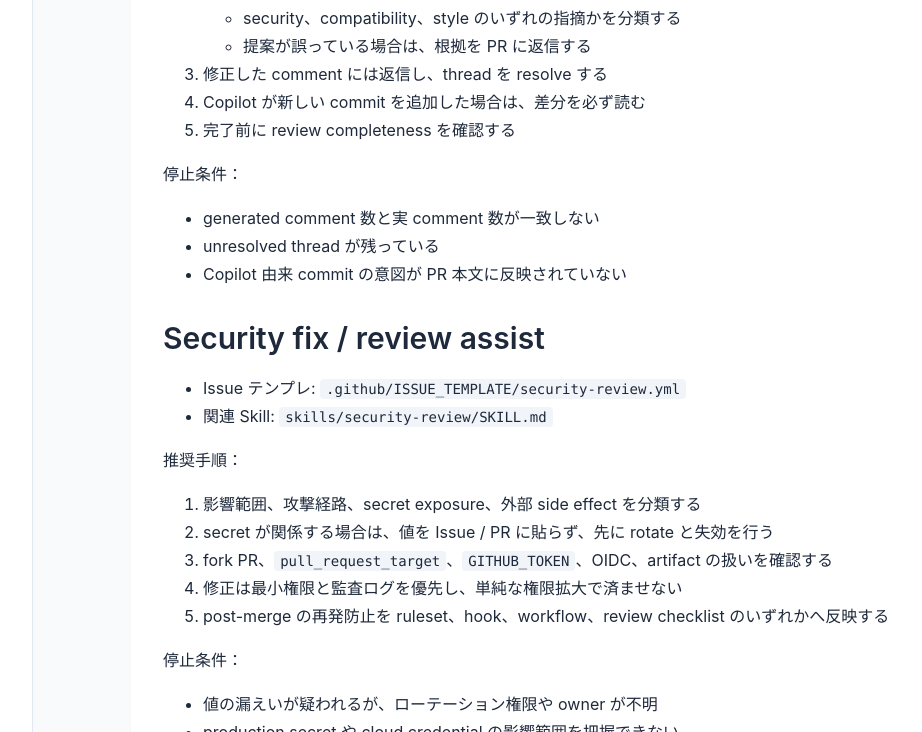
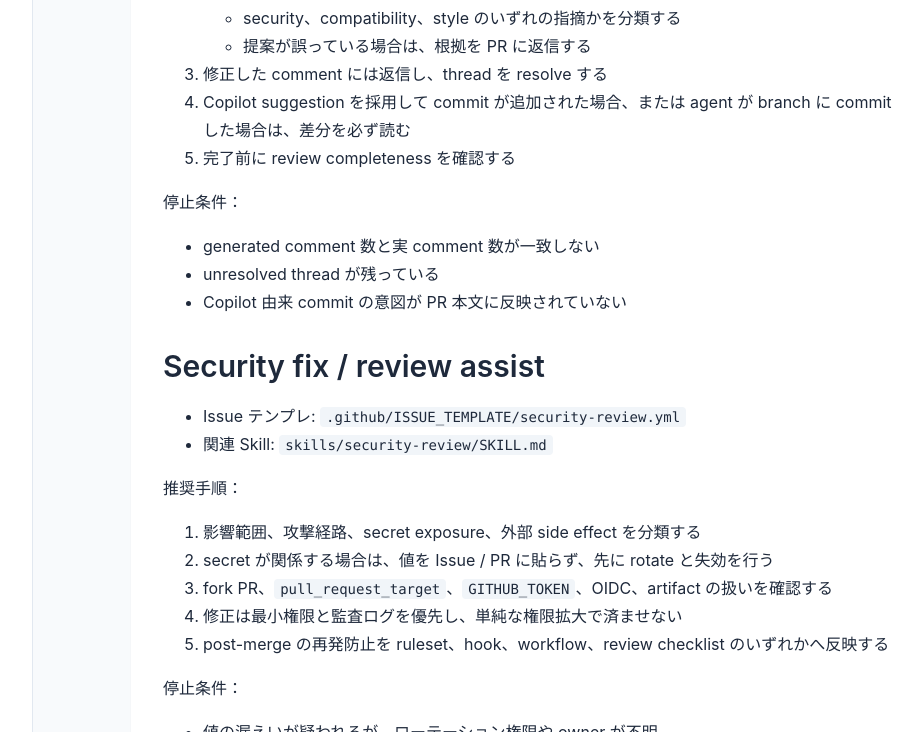
Before and after one commit to itdojp/GitHub-AgentOps-book, a Jekyll site: the page built from docs/appendices/appendix-b/index.md, in a window 1280 px wide and 900 px high, scrolled down 3737 px, cut to the strip 168-900 px from the top of the window. Shown: the whole strip, without its empty margins (247-1169 px from the left). Built offline with Jekyll 4.4.1, drawn with Linux system fonts in a browser that asks for light colours.

Commit message:
docs: clarify Copilot review commit wording

```diff
--- a/docs/appendices/appendix-b/index.md
+++ b/docs/appendices/appendix-b/index.md
@@ -150,7 +150,7 @@ rollout review など、商用運用で繰り返す作業の標準手順を整
    - security、compatibility、style のいずれの指摘かを分類する
    - 提案が誤っている場合は、根拠を PR に返信する
 3. 修正した comment には返信し、thread を resolve する
-4. Copilot が新しい commit を追加した場合は、差分を必ず読む
+4. Copilot suggestion を採用して commit が追加された場合、または agent が branch に commit した場合は、差分を必ず読む
 5. 完了前に review completeness を確認する
 
 停止条件：
```
Also changed, not shown: src/appendices/appendix-b/index.md (+1 -1 lines).
